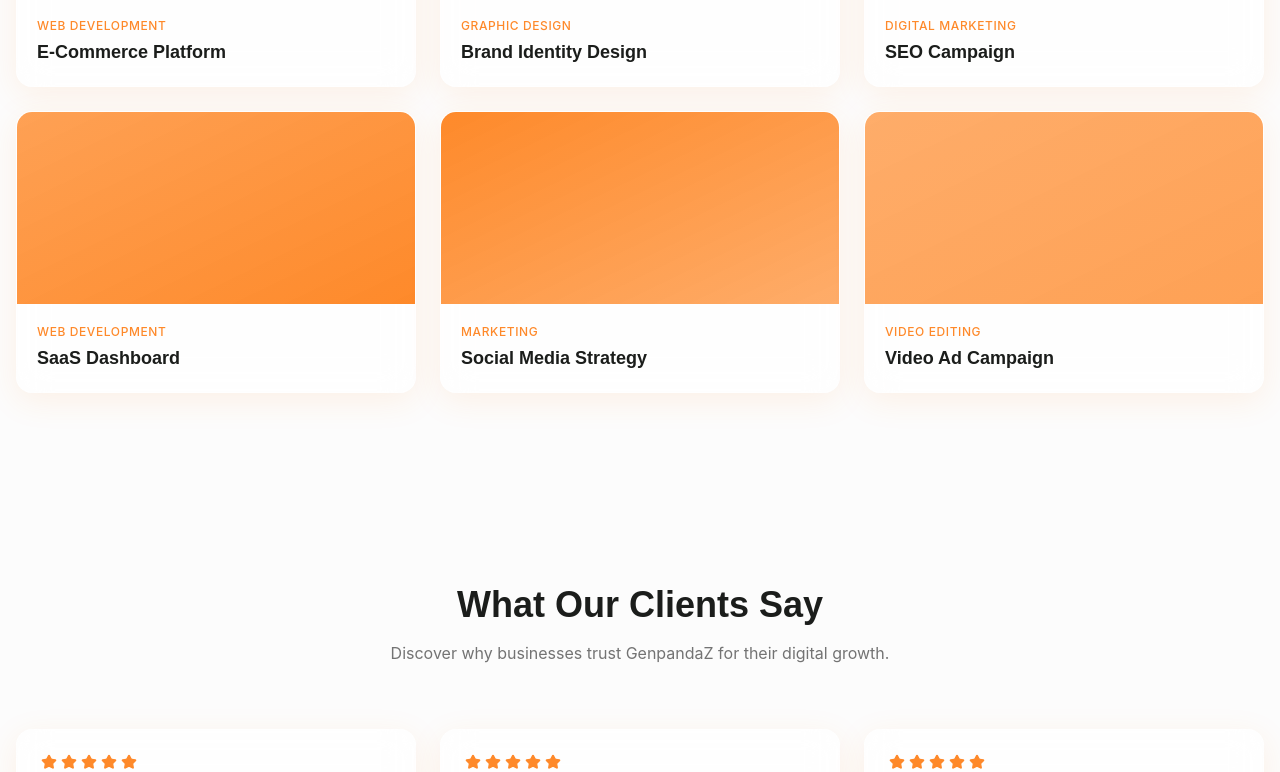
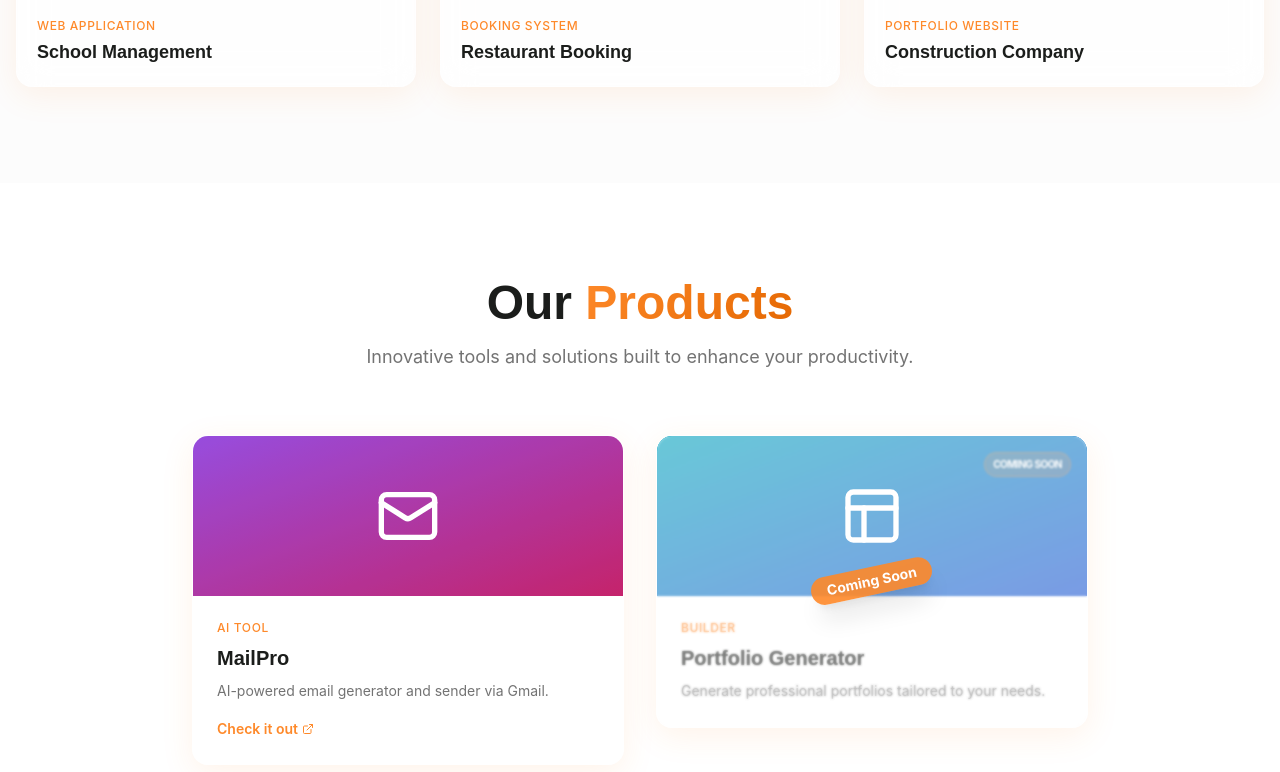
Before and after one commit to Vinaykrish25/GenpandaZ-Official-Website, a React (Vite) app: page / in a window 1280 px wide. Shown: the part 2748-3520 px from the top of the page. Built offline with nearby package versions, Linux system fonts and the light colour scheme; the HTML template or start-up script is replaced by a standard one.

Commit message:
added products and portfollio sections

```diff
--- a/src/components/PortfolioSection.tsx
+++ b/src/components/PortfolioSection.tsx
@@ -1,13 +1,28 @@
 import ScrollReveal from "./ScrollReveal";
-import { ExternalLink } from "lucide-react";
+import { ExternalLink, School, Utensils, HardHat } from "lucide-react";
 
 const projects = [
-  { title: "E-Commerce Platform", category: "Web Development", color: "from-primary to-accent" },
-  { title: "Brand Identity Design", category: "Graphic Design", color: "from-accent to-primary" },
-  { title: "SEO Campaign", category: "Digital Marketing", color: "from-primary/80 to-accent/80" },
-  { title: "SaaS Dashboard", category: "Web Development", color: "from-accent/80 to-primary" },
-  { title: "Social Media Strategy", category: "Marketing", color: "from-primary to-accent/70" },
-  { title: "Video Ad Campaign", category: "Video Editing", color: "from-accent/70 to-primary/80" },
+  {
+    title: "School Management",
+    category: "Web Application",
+    color: "from-blue-500 to-indigo-600",
+    icon: School,
+    link: "https://school-management-demo-eta.vercel.app/"
+  },
+  {
+    title: "Restaurant Booking",
+    category: "Booking System",
+    color: "from-orange-500 to-red-600",
+    icon: Utensils,
+    link: "https://restaurantbooking-8h7iu56.public.builtwithrocket.new/"
+  },
+  {
+    title: "Construction Company",
+    category: "Portfolio Website",
+    color: "from-yellow-600 to-orange-700",
+    icon: HardHat,
+    link: "https://constructionpro-ryvs519.public.builtwithrocket.new/"
+  },
 ];
 
 const PortfolioSection = () => (
@@ -27,15 +42,23 @@ const PortfolioSection = () => (
       <div className="mt-16 grid grid-cols-1 sm:grid-cols-2 lg:grid-cols-3 gap-6">
         {projects.map((p, i) => (
           <ScrollReveal key={p.title} delay={i * 0.08}>
-            <div className="group glass-card rounded-2xl overflow-hidden hover:scale-[1.03] transition-transform duration-300">
-              <div className={`h-48 bg-gradient-to-br ${p.color} flex items-center justify-center`}>
-                <ExternalLink className="h-8 w-8 text-primary-foreground opacity-0 group-hover:opacity-100 transition-opacity" />
+            <a
+              href={p.link}
+              target="_blank"
+              rel="noopener noreferrer"
+              className="group block glass-card rounded-2xl overflow-hidden hover:scale-[1.03] transition-transform duration-300"
+            >
+              <div className={`h-48 bg-gradient-to-br ${p.color} flex flex-col items-center justify-center relative`}>
+                <p.icon className="h-16 w-16 text-white mb-2" />
+                <div className="absolute top-4 right-4 bg-white/20 p-2 rounded-full backdrop-blur-sm opacity-0 group-hover:opacity-100 transition-opacity">
+                  <ExternalLink className="h-5 w-5 text-white" />
+                </div>
               </div>
               <div className="p-5">
                 <p className="text-xs font-medium text-primary uppercase tracking-wider">{p.category}</p>
                 <h3 className="font-display text-lg font-semibold mt-1">{p.title}</h3>
               </div>
-            </div>
+            </a>
           </ScrollReveal>
         ))}
       </div>
--- /dev/null
+++ b/src/components/ProductsSection.tsx
@@ -0,0 +1,96 @@
+import ScrollReveal from "./ScrollReveal";
+import { Mail, Layout, ExternalLink } from "lucide-react";
+
+const products = [
+  {
+    title: "MailPro",
+    description: "AI-powered email generator and sender via Gmail.",
+    category: "AI Tool",
+    color: "from-purple-500 to-pink-600",
+    icon: Mail,
+    link: "https://genmail-pro-ai.vercel.app/",
+    status: "Active"
+  },
+  {
+    title: "Portfolio Generator",
+    description: "Generate professional portfolios tailored to your needs.",
+    category: "Builder",
+    color: "from-cyan-500 to-blue-600",
+    icon: Layout,
+    link: "#",
+    status: "Coming Soon"
+  }
+];
+
+const ProductsSection = () => (
+  <section id="products" className="py-24 bg-background">
+    <div className="container mx-auto px-4">
+      <ScrollReveal>
+        <div className="text-center max-w-2xl mx-auto">
+          <h2 className="font-display text-3xl md:text-5xl font-bold">
+            Our <span className="gradient-text">Products</span>
+          </h2>
+          <p className="mt-4 text-muted-foreground text-lg">
+            Innovative tools and solutions built to enhance your productivity.
+          </p>
+        </div>
+      </ScrollReveal>
+
+      <div className="mt-16 grid grid-cols-1 md:grid-cols-2 gap-8 max-w-4xl mx-auto">
+        {products.map((p, i) => (
+          <ScrollReveal key={p.title} delay={i * 0.1}>
+            <div className="group relative glass-card rounded-2xl overflow-hidden border border-white/10 hover:border-primary/30 transition-all duration-300">
+              <div className={`h-40 bg-gradient-to-br ${p.color} flex items-center justify-center relative overflow-hidden`}>
+                <div className="absolute inset-0 bg-black/10 group-hover:bg-transparent transition-colors duration-300" />
+                <p.icon className="h-16 w-16 text-white relative z-10" />
+                {p.status === "Active" ? (
+                   <a
+                   href={p.link}
+                   target="_blank"
+                   rel="noopener noreferrer"
+                   className="absolute top-4 right-4 bg-white/20 p-2 rounded-full backdrop-blur-sm opacity-0 group-hover:opacity-100 transition-opacity z-20"
+                 >
+                   <ExternalLink className="h-5 w-5 text-white" />
+                 </a>
+                ) : (
+                  <span className="absolute top-4 right-4 bg-primary/20 text-primary-foreground text-[10px] font-bold px-2 py-1 rounded-full uppercase tracking-tighter backdrop-blur-md border border-primary/30">
+                    {p.status}
+                  </span>
+                )}
+              </div>
+              <div className="p-6">
+                <div className="flex justify-between items-start mb-2">
+                  <p className="text-xs font-medium text-primary uppercase tracking-wider">{p.category}</p>
+                </div>
+                <h3 className="font-display text-xl font-bold mb-2">{p.title}</h3>
+                <p className="text-muted-foreground text-sm leading-relaxed">
+                  {p.description}
+                </p>
+                {p.status === "Active" && (
+                   <a
+                   href={p.link}
+                   target="_blank"
+                   rel="noopener noreferrer"
+                   className="mt-4 inline-flex items-center text-sm font-semibold text-primary hover:underline group/link"
+                 >
+                   Check it out
+                   <ExternalLink className="ml-1 h-3 w-3 transition-transform group-hover/link:translate-x-0.5" />
+                 </a>
+                )}
+              </div>
+              {p.status === "Coming Soon" && (
+                <div className="absolute inset-0 bg-background/40 backdrop-blur-[1px] pointer-events-none flex items-center justify-center">
+                  <span className="bg-primary/90 text-primary-foreground px-4 py-1 rounded-full font-bold text-sm transform -rotate-12 shadow-xl">
+                    Coming Soon
+                  </span>
+                </div>
+              )}
+            </div>
+          </ScrollReveal>
+        ))}
+      </div>
+    </div>
+  </section>
+);
+
+export default ProductsSection;
--- a/src/pages/Index.tsx
+++ b/src/pages/Index.tsx
@@ -4,6 +4,7 @@ import AboutSection from "@/components/AboutSection";
 import ServicesSection from "@/components/ServicesSection";
 import WhyChooseUsSection from "@/components/WhyChooseUsSection";
 import PortfolioSection from "@/components/PortfolioSection";
+import ProductsSection from "@/components/ProductsSection";
 import BlogSection from "@/components/BlogSection";
 import TestimonialsSection from "@/components/TestimonialsSection";
 import ContactSection from "@/components/ContactSection";
@@ -17,6 +18,7 @@ const Index = () => (
     <ServicesSection />
     <WhyChooseUsSection />
     <PortfolioSection />
+    <ProductsSection />
     {/* <BlogSection /> */}
     <TestimonialsSection />
     <ContactSection />
```
